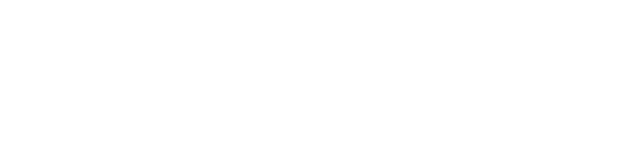
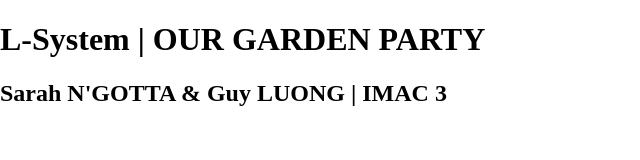
Before and after one commit to firisthetraveller/trees, a website built with Vite: page index.html in a window 1280 px wide. Shown: the whole page, without its empty margins (0-640 px from the left). Built offline with nearby package versions, Linux system fonts and the light colour scheme.

Commit message:
index modify

```diff
--- a/index.html
+++ b/index.html
@@ -2,12 +2,14 @@
 <html lang="en">
 	<head>
 		<meta charset="utf-8">
-		<title>My first three.js app</title>
+		<title>Garden Party</title>
 		<style>
 			body { margin: 0; }
 		</style>
 	</head>
 	<body>
 		<script type="module" src="/main.js"></script>
+		<h1>L-System | OUR GARDEN PARTY</h1>
+		<h2>Sarah N'GOTTA & Guy LUONG | IMAC 3</h2>
 	</body>
 </html>
```
